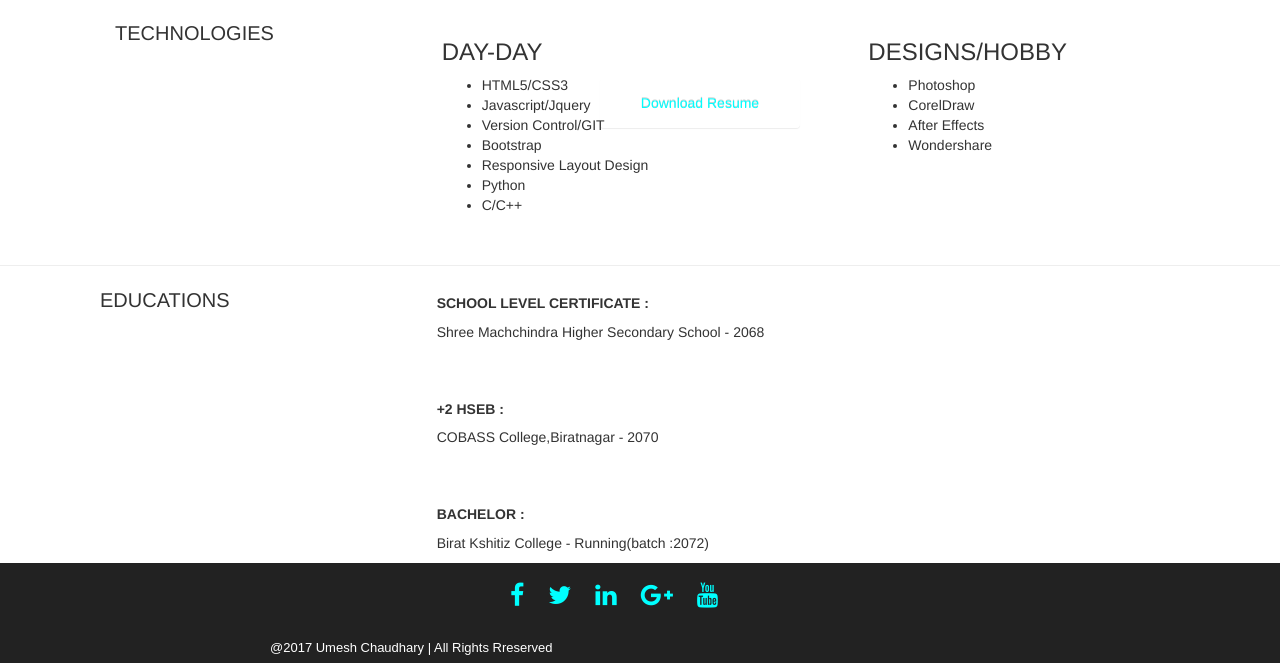
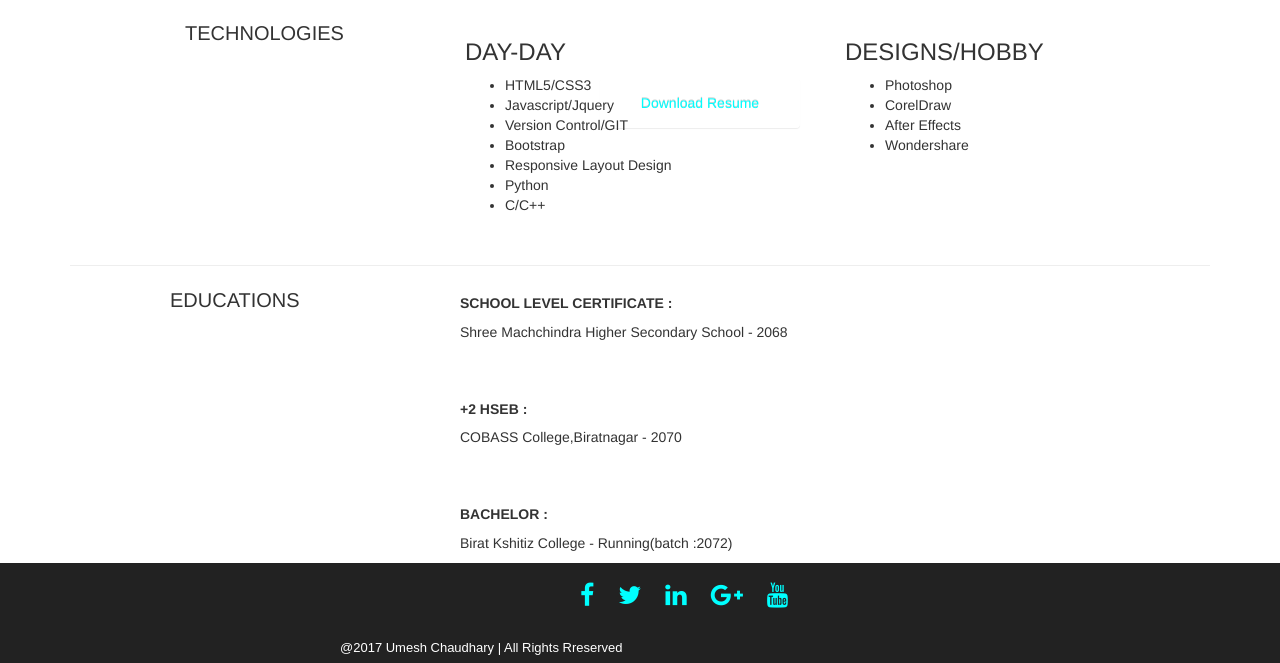
Before and after one commit to umschaudhary/umschaudhary.github.io, a plain HTML site: page Resume.html in a window 1280 px wide. Shown: the part 322-985 px from the top of the page. Drawn offline with Linux system fonts and the light colour scheme; a script that the page names is missing.

Commit message:
added container to remove the bottom slider

```diff
--- a/Resume.html
+++ b/Resume.html
@@ -60,7 +60,7 @@
 </div>
 <hr>
 
-
+<div class="container">
 <div class="container-fluid">
 
 
@@ -116,10 +116,11 @@
        <p>Birat Kshitiz College - Running(batch :2072)</p>
     </div>
   </div>
-</div>
 
 
+    </div>
    <footer id="footer">
+   <div class="container">
    <div class="row">
    <div class="col-sm-4">
    <div class="foot-icons">
@@ -129,6 +130,7 @@
                       <a href="https://plus.google.com/u/1/109449097150305386863" target="_blank"><i class="fa fa-google-plus"></i></a>
                       <a href="https://www.youtube.com/channel/UCWHu7_vcguPND1Z9OUrJw9A" target="_blank"><i class="fa fa-youtube"></i></a>
    <span >@2017 Umesh Chaudhary | All Rights Rreserved</span>
+   </div>
    </div>
    </div>
    </div>
```
Also changed, not shown: index.html (+1 -1 lines).
